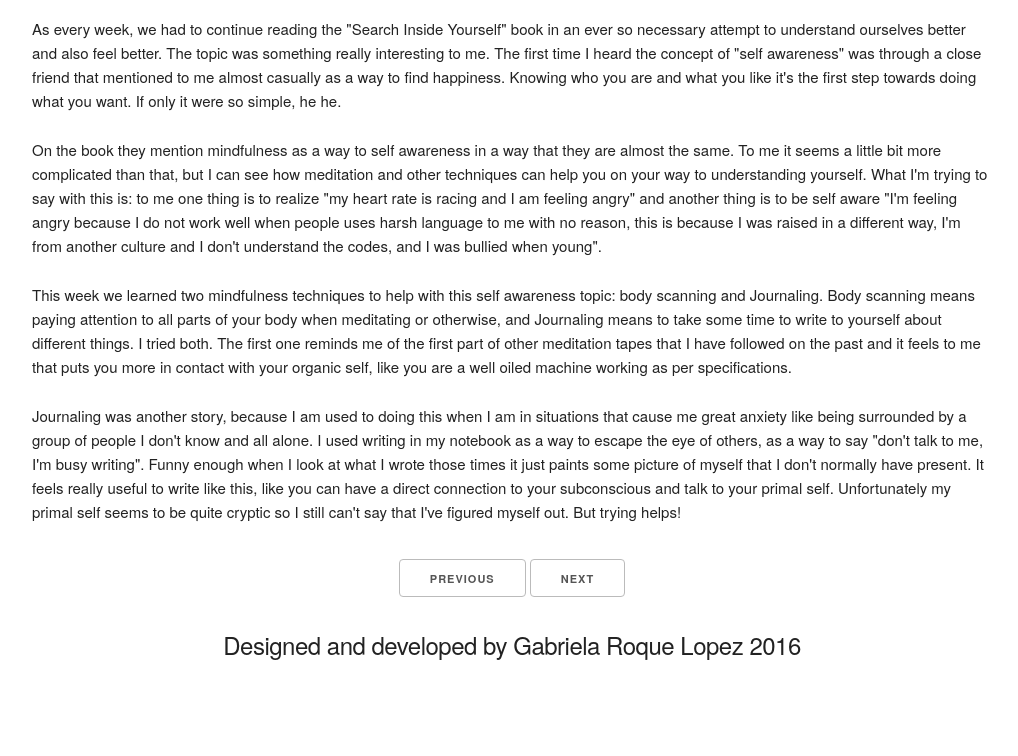
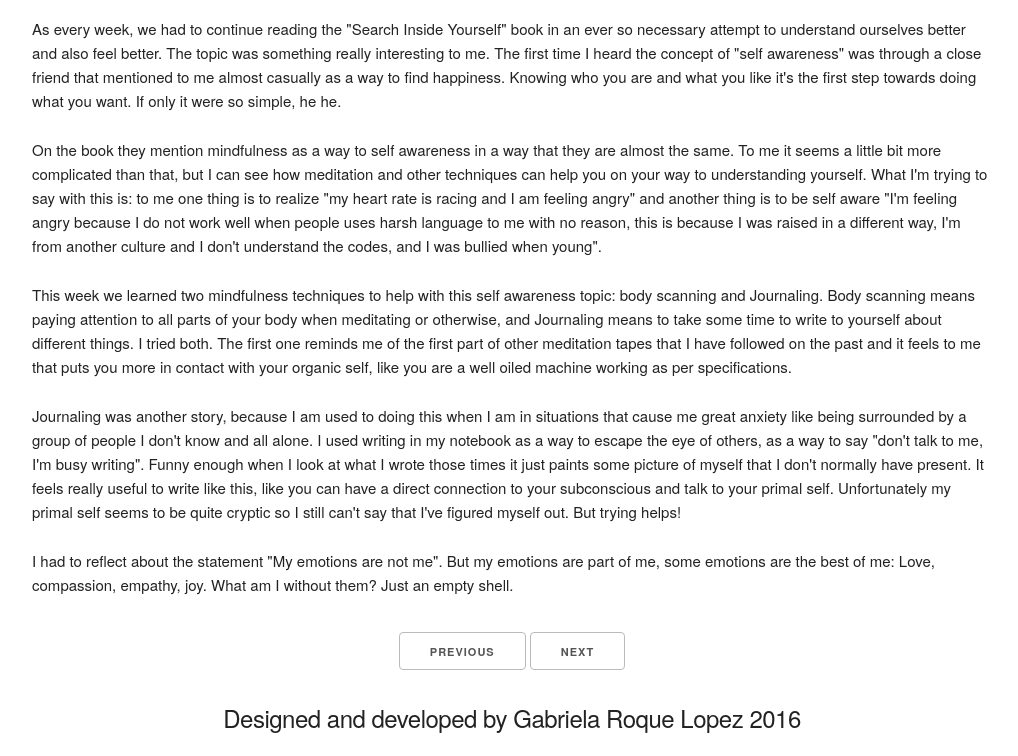
Before and after one commit to gabrielamelian/gabrielamelian.github.io, a plain HTML site: page blog/c5-self-confidence.html in a window 1280 px wide. Shown: the part 458-1214 px from the top of the page, without its empty margins (128-1146 px from the left). Before the commit the page ends 1141 px from the top, so only its background shows below. Drawn offline with Linux system fonts and the light colour scheme.

Commit message:
Add two lines to cultural blog

```diff
--- a/blog/c5-self-confidence.html
+++ b/blog/c5-self-confidence.html
@@ -37,6 +37,9 @@
         <p>
           Journaling was another story, because I am used to doing this when I am in situations that cause me great anxiety like being surrounded by a group of people I don't know and all alone. I used writing in my notebook as a way to escape the eye of others, as a way to say "don't talk to me, I'm busy writing". Funny enough when I look at what I wrote those times it just paints some picture of myself that I don't normally have present. It feels really useful to write like this, like you can have a direct connection to your subconscious and talk to your primal self. Unfortunately my primal self seems to be quite cryptic so I still can't say that I've figured myself out. But trying helps!
         </p>
+        <p>
+          I had to reflect about the statement "My emotions are not me". But my emotions are part of me, some emotions are the best of me: Love, compassion, empathy, joy. What am I without them? Just an empty shell.
+        </p>
     </article>
     <nav class="row">
         <a class="button" href="t5-problem-solving.html" title="Previous">Previous</a>
```
